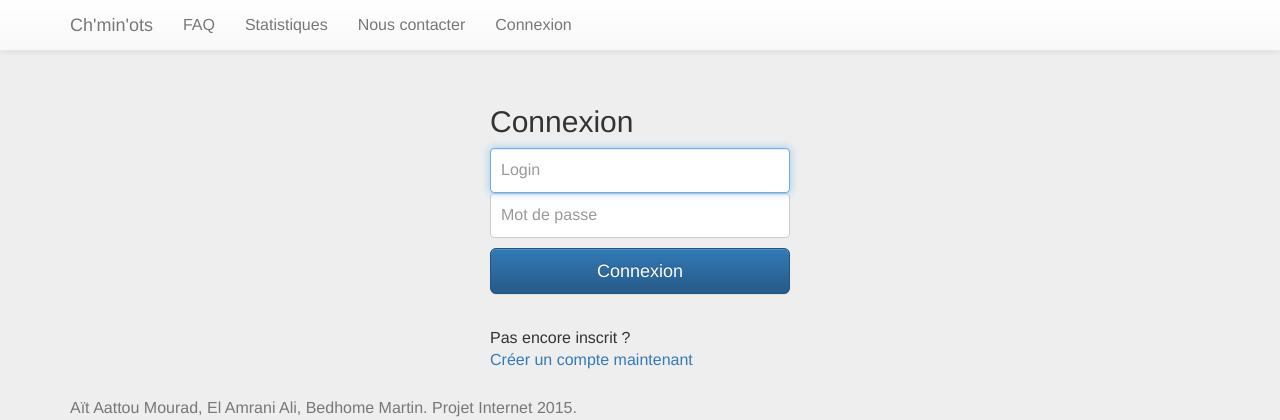
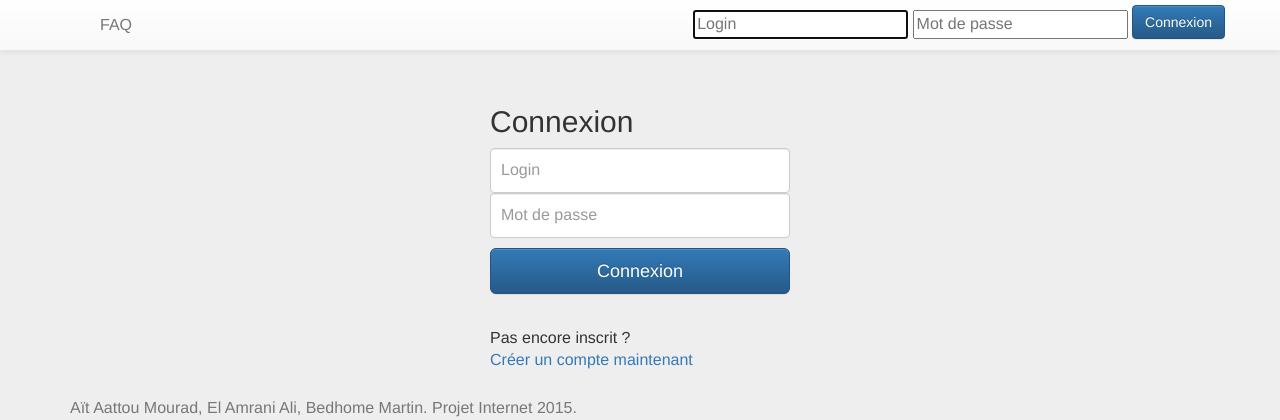
Before and after one commit to minesdouai001/championteam, a PHP site: page / in a window 1280 px wide. Shown: the top 420 px of the page. Run offline with PHP 8.4, Linux system fonts and the light colour scheme; some libraries are stand-ins or nearby versions.

Commit message:
Formulaire connexion

```diff
--- a/templates/menuTemplate.php
+++ b/templates/menuTemplate.php
@@ -8,22 +8,30 @@
                 <span class="icon-bar"></span>
                 <span class="icon-bar"></span>
             </button>
-<a class="navbar-brand" href="."> Ch'min'ots </a>
+            <a class="navbar-brand" href=".">  </a>
         </div>
         <div id="navbar" class="collapse navbar-collapse">
             <ul class="nav navbar-nav">
 
                 <li><a href="index.php?action=leJeu">FAQ</a></li>
-<li><a href="index.php?action=statistiques">Statistiques</a></li>
 
-<li><a href="index.php?action=nousContacter">Nous contacter</a></li>
+            </ul>
+
+                <form class="form-signina" action="index.php?action=connexion" method="post">
                     <ul class="nav navbar-nav navbar-right">
-<li class="dropdown">
+                        <li>
+                        <?php
+                        if (isset($conErrorText))
+                            echo ' <span class="error"> ' . $conErrorText . ' </span> <br>';
+                        ?>
+                        <input type="text" name="conLogin" class="form-inline" placeholder="Login" value="<?php if (isset($_POST['conLogin'])) echo $_POST['conLogin'] ?>" required autofocus>
+                        <input type="password" name="conPassword" class="form-inline" placeholder="Mot de passe" required>
+                        <button class="btn btn-primary" type="submit" style="margin-top: 5px;">Connexion</button><br>
+                    </ul>
+                </form>
 
-<li><a href="index.php">Connexion</a></li>
-</li>
-	</ul>
-</ul>
+
+
         </div><!--/.nav-collapse -->
 
 
```
Lines whose indentation alone changed are shown as unchanged.
